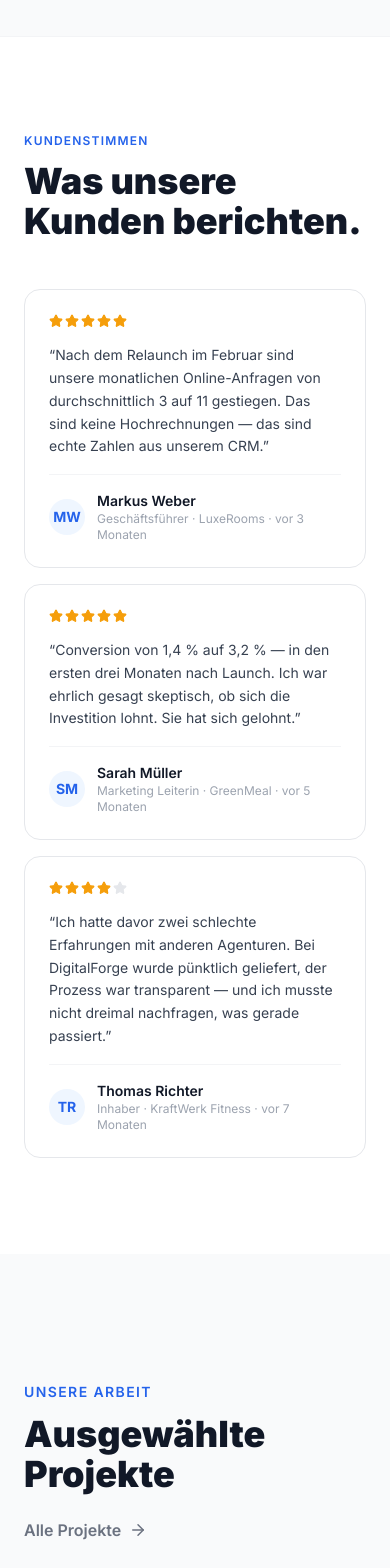
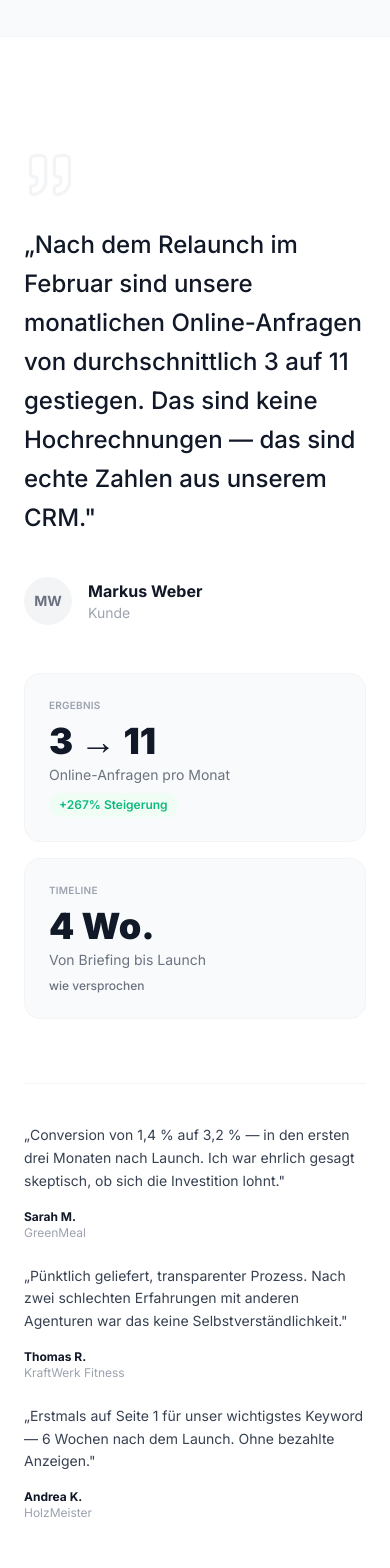
Before and after one commit to chjungdus/Neue-Website, a Next.js app: page / in a window 390 px wide. Shown: the part 5680-7248 px from the top of the page. Built offline with nearby package versions, Linux system fonts and the light colour scheme.

Commit message:
remove section label from testimonials

```diff
--- a/src/components/home/testimonials.tsx
+++ b/src/components/home/testimonials.tsx
@@ -1,86 +1,92 @@
-import { Star } from "lucide-react"
+import { Quote } from "lucide-react"
+import FadeIn from "@/components/ui/fade-in"
 
-const testimonials = [
+const secondary = [
   {
+    name: "Sarah M.",
+    company: "GreenMeal",
     quote:
-      "Nach dem Relaunch im Februar sind unsere monatlichen Online-Anfragen von durchschnittlich 3 auf 11 gestiegen. Das sind keine Hochrechnungen — das sind echte Zahlen aus unserem CRM.",
-    author: "Markus Weber",
-    role: "Geschäftsführer",
-    company: "LuxeRooms",
-    rating: 5,
-    time: "vor 3 Monaten",
+      "Conversion von 1,4 % auf 3,2 % — in den ersten drei Monaten nach Launch. Ich war ehrlich gesagt skeptisch, ob sich die Investition lohnt.",
   },
   {
+    name: "Thomas R.",
+    company: "KraftWerk Fitness",
     quote:
-      "Conversion von 1,4 % auf 3,2 % — in den ersten drei Monaten nach Launch. Ich war ehrlich gesagt skeptisch, ob sich die Investition lohnt. Sie hat sich gelohnt.",
-    author: "Sarah Müller",
-    role: "Marketing Leiterin",
-    company: "GreenMeal",
-    rating: 5,
-    time: "vor 5 Monaten",
+      "Pünktlich geliefert, transparenter Prozess. Nach zwei schlechten Erfahrungen mit anderen Agenturen war das keine Selbstverständlichkeit.",
   },
   {
+    name: "Andrea K.",
+    company: "HolzMeister",
     quote:
-      "Ich hatte davor zwei schlechte Erfahrungen mit anderen Agenturen. Bei DigitalForge wurde pünktlich geliefert, der Prozess war transparent — und ich musste nicht dreimal nachfragen, was gerade passiert.",
-    author: "Thomas Richter",
-    role: "Inhaber",
-    company: "KraftWerk Fitness",
-    rating: 4,
-    time: "vor 7 Monaten",
+      "Erstmals auf Seite 1 für unser wichtigstes Keyword — 6 Wochen nach dem Launch. Ohne bezahlte Anzeigen.",
   },
 ]
 
-function Stars({ count }: { count: number }) {
-  return (
-    <div className="flex gap-0.5">
-      {Array.from({ length: 5 }).map((_, i) => (
-        <Star
-          key={i}
-          size={14}
-          className={i < count ? "fill-[#f59e0b] text-[#f59e0b]" : "fill-gray-200 text-gray-200"}
-        />
-      ))}
-    </div>
-  )
-}
-
 export default function Testimonials() {
   return (
-    <section className="py-24 bg-white">
+    <section className="py-28 bg-white">
       <div className="max-w-6xl mx-auto px-6">
-        <div className="mb-12">
-          <p className="text-[#2563eb] text-xs font-semibold uppercase tracking-widest mb-3">
-            Kundenstimmen
-          </p>
-          <h2 className="text-4xl md:text-5xl font-black text-[#111827]">
-            Was unsere Kunden berichten.
-          </h2>
-        </div>
-
-        <div className="grid grid-cols-1 md:grid-cols-3 gap-4">
-          {testimonials.map((t) => (
-            <div
-              key={t.author}
-              className="bg-white border border-gray-200 rounded-2xl p-6 flex flex-col gap-4 card-hover"
-            >
-              <Stars count={t.rating} />
-              <p className="text-[#374151] text-sm leading-relaxed flex-1">
-                &ldquo;{t.quote}&rdquo;
-              </p>
-              <div className="pt-4 border-t border-gray-100 flex items-center gap-3">
-                <div className="w-9 h-9 rounded-full bg-[#eff6ff] flex items-center justify-center text-[#2563eb] font-bold text-sm flex-shrink-0">
-                  {t.author.split(" ").map((n) => n[0]).join("")}
+        {/* Main testimonial */}
+        <div className="grid grid-cols-1 lg:grid-cols-[1fr_280px] gap-12 lg:gap-20 items-start mb-16">
+          <FadeIn>
+            <div>
+              <Quote size={52} className="text-[#f3f4f6] mb-6" strokeWidth={1.5} />
+              <blockquote className="text-2xl md:text-3xl font-medium text-[#111827] leading-relaxed mb-10">
+                „Nach dem Relaunch im Februar sind unsere monatlichen Online-Anfragen von
+                durchschnittlich 3 auf 11 gestiegen. Das sind keine Hochrechnungen — das sind
+                echte Zahlen aus unserem CRM."
+              </blockquote>
+              <div className="flex items-center gap-4">
+                <div className="w-12 h-12 rounded-full bg-[#f3f4f6] flex items-center justify-center text-[#6b7280] font-bold text-sm">
+                  MW
                 </div>
                 <div>
-                  <div className="font-semibold text-[#111827] text-sm">{t.author}</div>
-                  <div className="text-[#9ca3af] text-xs">
-                    {t.role} · {t.company} · {t.time}
-                  </div>
+                  <div className="font-bold text-[#111827]">Markus Weber</div>
+                  <div className="text-[#9ca3af] text-sm">Kunde</div>
                 </div>
               </div>
             </div>
-          ))}
+          </FadeIn>
+
+          {/* Right: Key metrics from the testimonial */}
+          <FadeIn delay={0.15} direction="right">
+            <div className="flex flex-col gap-4">
+              <div className="bg-[#f9fafb] border border-gray-100 rounded-2xl p-6">
+                <div className="text-[10px] text-[#9ca3af] font-semibold uppercase tracking-wide mb-2">
+                  Ergebnis
+                </div>
+                <div className="text-4xl font-black text-[#111827] mb-1">3 → 11</div>
+                <div className="text-sm text-[#6b7280]">Online-Anfragen pro Monat</div>
+                <div className="text-xs text-[#10b981] font-semibold mt-2 bg-[#f0fdf4] inline-block px-2.5 py-1 rounded-full">
+                  +267% Steigerung
+                </div>
+              </div>
+              <div className="bg-[#f9fafb] border border-gray-100 rounded-2xl p-6">
+                <div className="text-[10px] text-[#9ca3af] font-semibold uppercase tracking-wide mb-2">
+                  Timeline
+                </div>
+                <div className="text-4xl font-black text-[#111827] mb-1">4 Wo.</div>
+                <div className="text-sm text-[#6b7280]">Von Briefing bis Launch</div>
+                <div className="text-xs text-[#6b7280] font-medium mt-2">wie versprochen</div>
+              </div>
+            </div>
+          </FadeIn>
         </div>
+
+        {/* Secondary testimonials */}
+        <FadeIn delay={0.2}>
+          <div className="grid grid-cols-1 md:grid-cols-3 gap-6 pt-10 border-t border-gray-100">
+            {secondary.map((t) => (
+              <div key={t.name} className="space-y-4">
+                <p className="text-[#374151] text-sm leading-relaxed">„{t.quote}"</p>
+                <div>
+                  <div className="text-xs font-bold text-[#111827]">{t.name}</div>
+                  <div className="text-xs text-[#9ca3af]">{t.company}</div>
+                </div>
+              </div>
+            ))}
+          </div>
+        </FadeIn>
       </div>
     </section>
   )
```
